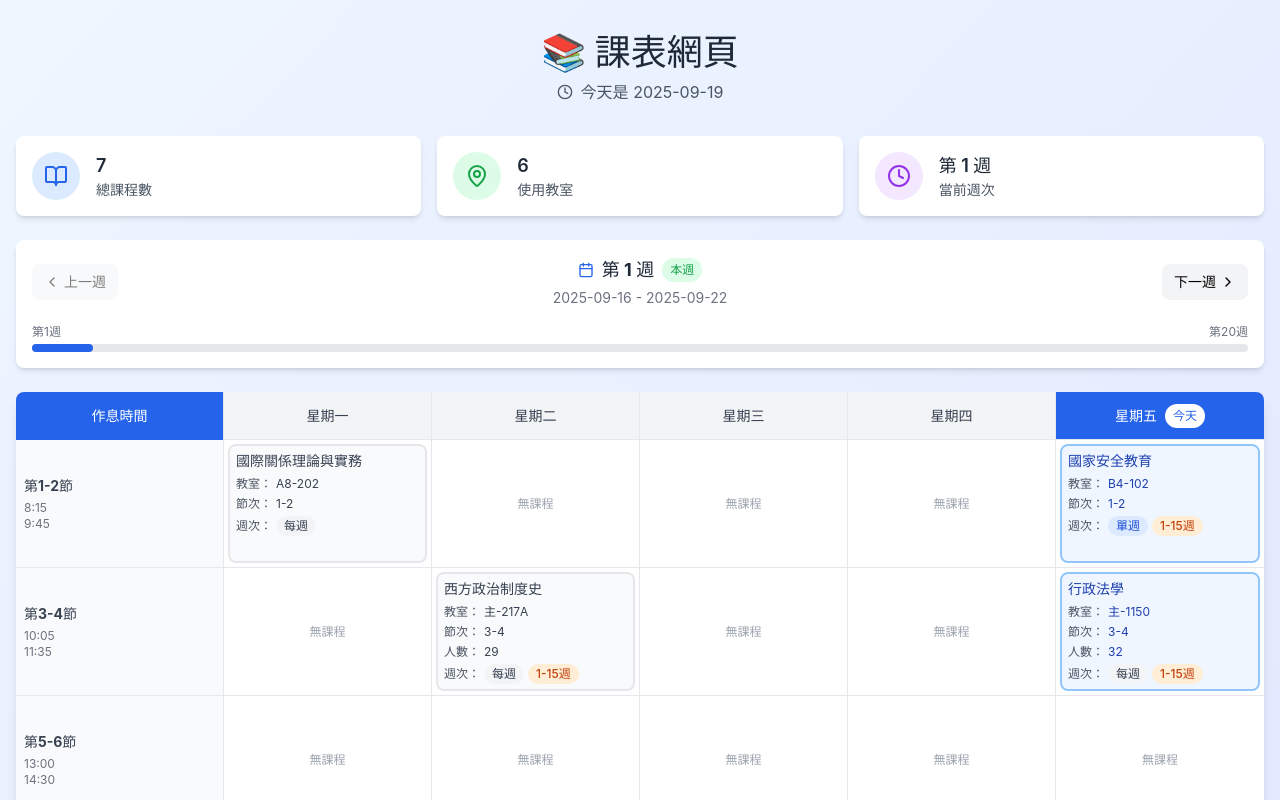
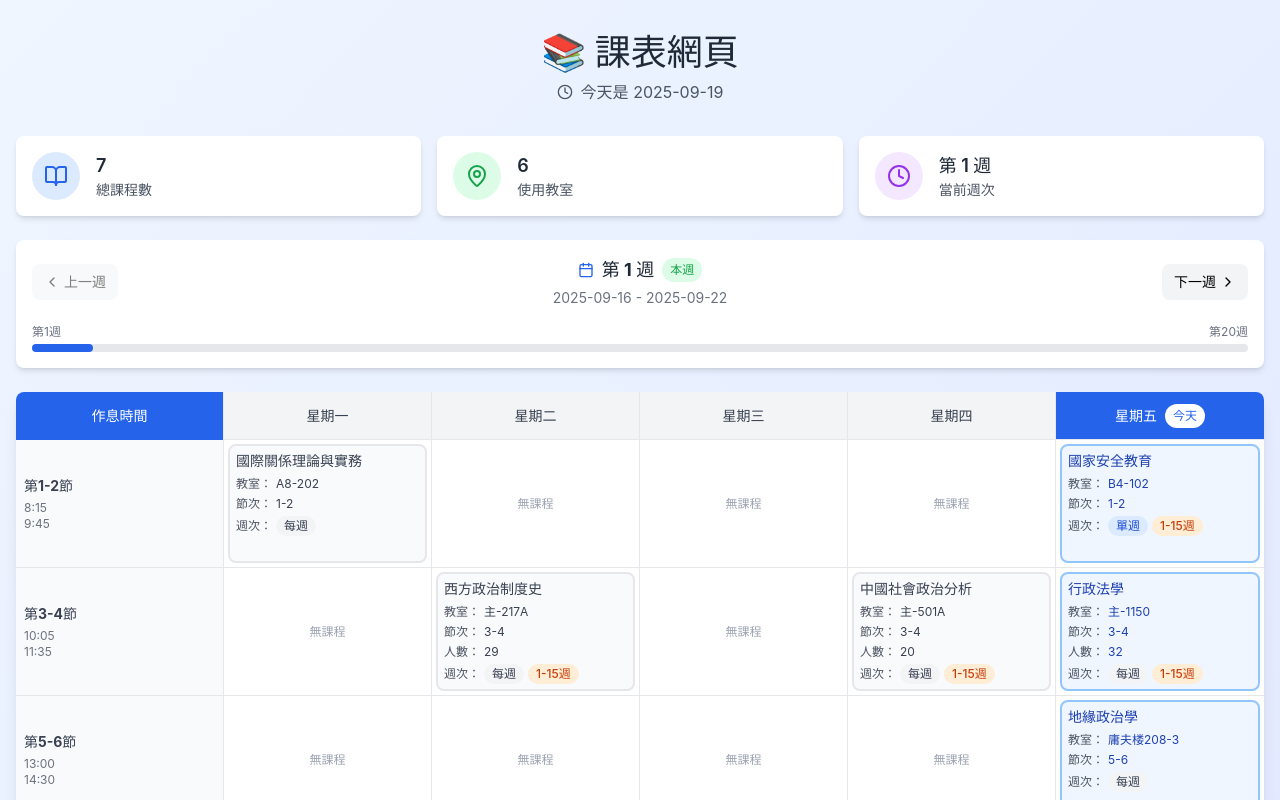
Before and after one commit to DylanChiang-Dev/caicaizi-class, a React (Vite) app: page / in a window 1280 px wide. Shown: the top 800 px of the page. Built offline with nearby package versions, Linux system fonts and the light colour scheme.

Commit message:
更新课程安排：修正地缘政治学课程信息（教室改为庸夫楼208-3，改为每周上课）、清空周三课程、添加周四中国社会政治分析课程、修正国家安全教育课程为1-15周单周上课

```diff
--- a/src/data/scheduleData.ts
+++ b/src/data/scheduleData.ts
@@ -33,16 +33,7 @@ export const scheduleData: ScheduleData = {
       studentCount: 29,
       weekType: "all" // 每週上課（在1-15週範圍內）
     },
-    {
-      id: "course_3",
-      name: "中國社會政治分析",
-      classroom: "主-501A",
-      dayOfWeek: 3, // 星期三
-      weekRange: "1-15",
-      periods: "3-4",
-      studentCount: 20,
-      weekType: "even" // 雙週上課
-    },
+
     {
       id: "course_4",
       name: "行政法學",
@@ -66,19 +57,30 @@ export const scheduleData: ScheduleData = {
     {
       id: "course_6",
       name: "地緣政治學",
-      classroom: "20B-3",
+      classroom: "庸夫楼208-3",
       dayOfWeek: 5, // 星期五
       periods: "5-6",
-      weekType: "even" // 雙週上課
+      weekType: "all" // 每週上課
     },
     {
       id: "course_7",
       name: "國家安全教育",
       classroom: "B4-102",
       dayOfWeek: 2, // 星期二
+      weekRange: "1-15", // 只上到第15週
       periods: "10-11",
       note: "行政管理25382（行政管理）政管25381（行政管理）紀委片25491（網絡新媒體）紀委片25481（攝影攝像）紀委片25471（紀錄片）",
-      weekType: "all" // 每週都上
+      weekType: "odd" // 單週上課
+    },
+    {
+      id: "course_8",
+      name: "中國社會政治分析",
+      classroom: "主-501A",
+      dayOfWeek: 4, // 星期四
+      weekRange: "1-15",
+      periods: "3-4",
+      studentCount: 20,
+      weekType: "all" // 每週上課
     }
   ],
 
```
